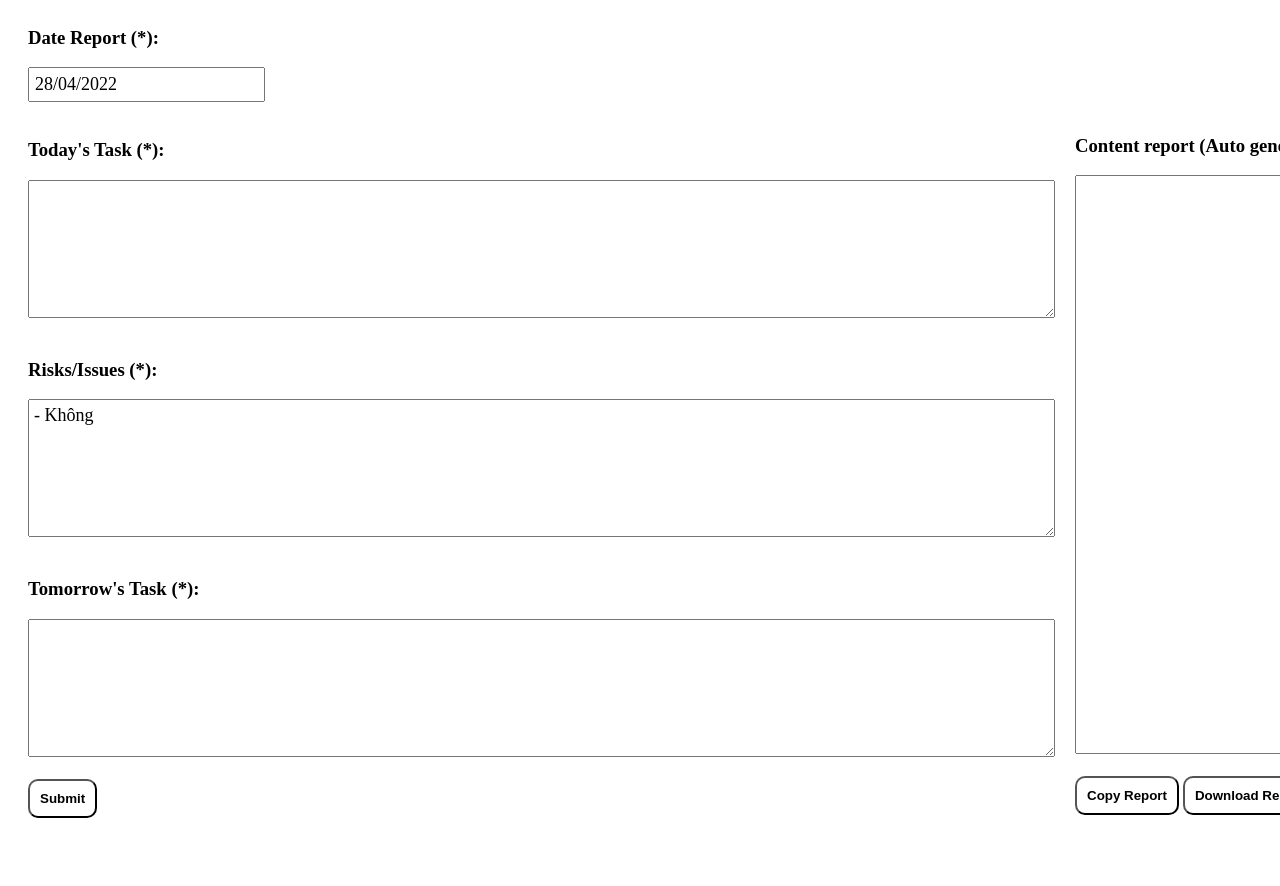
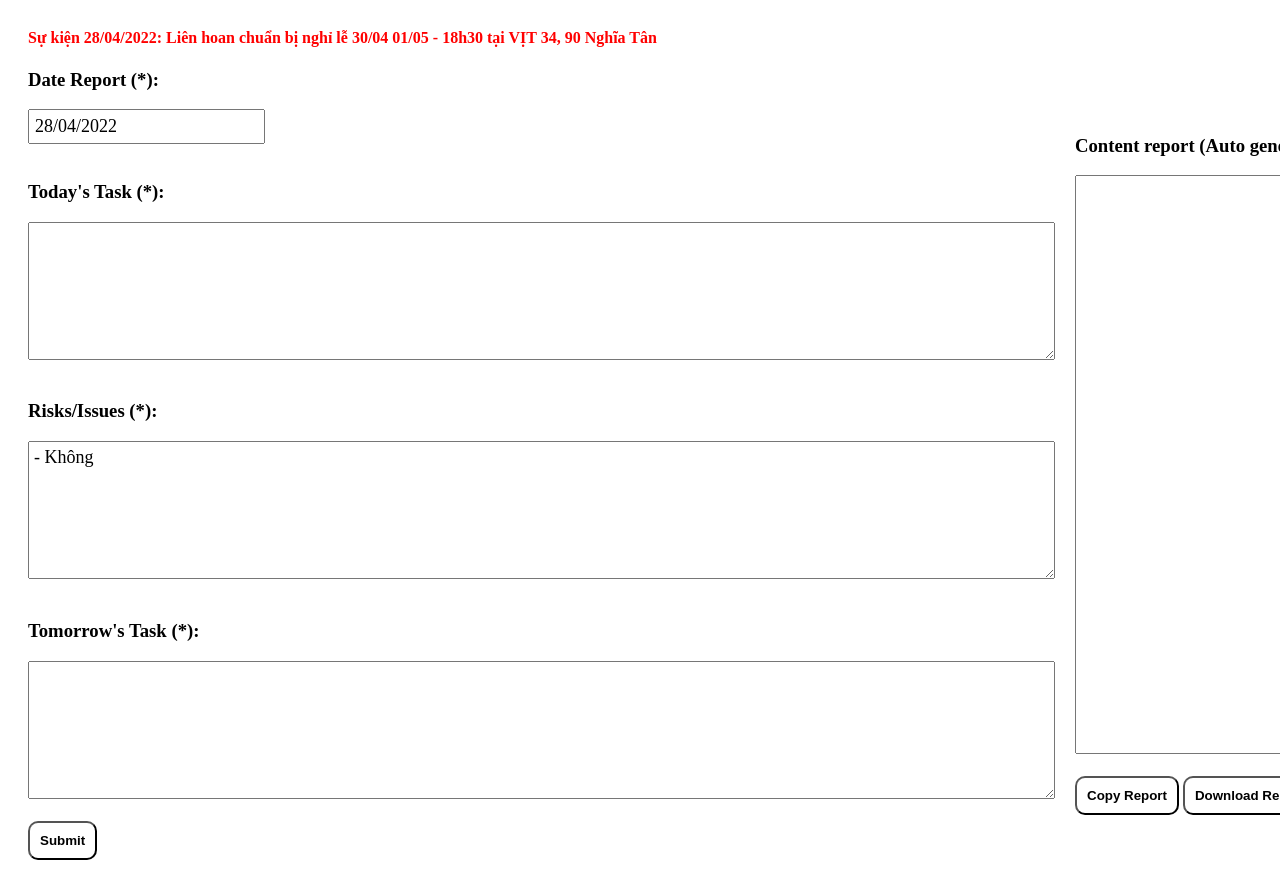
Before and after one commit to ManhTuanST04/DailyReport, a plain HTML site: page index.html in a window 1280 px wide. Shown: the top 886 px of the page. Before the commit the page ends 844 px from the top, so only its background shows below. Drawn offline with nearby package versions, Linux system fonts and the light colour scheme.

Commit message:
update 2804

```diff
--- a/index.html
+++ b/index.html
@@ -13,6 +13,7 @@
   <body>
     <div class="body-root">
       <div class="content-form">
+        <h4 style="color: red;">Sự kiện 28/04/2022: Liên hoan chuẩn bị nghỉ lễ 30/04 01/05 - 18h30 tại VỊT 34, 90 Nghĩa Tân </h4>
         <h3>Date Report (*):</h3>
         <input type="text" id="dateReport" name="dateReport" class="input-content" readonly /><br /><br />
         <h3>Today's Task (*):</h3>
@@ -62,7 +63,6 @@
 
     function onClickSubmit() {
       let dateReport = $("#dateReport").val().trim();
-      console.log("➡️➡️➡️➡️🔴🔴🔴🔴 ~ file: DailyReport_v1.html ~ line 65 ~ onClickSubmit ~ dateReport", dateReport)
       let todayTask = $("#todayTask").val().trim();
       let riskIssues = $("#riskIssues").val().trim();
       let tomorrowTask = $("#tomorrowTask").val().trim();
```
Also changed, not shown: DaylyReport_2022_4_26.txt (added), DaylyReport_2022_4_27.txt (added).
